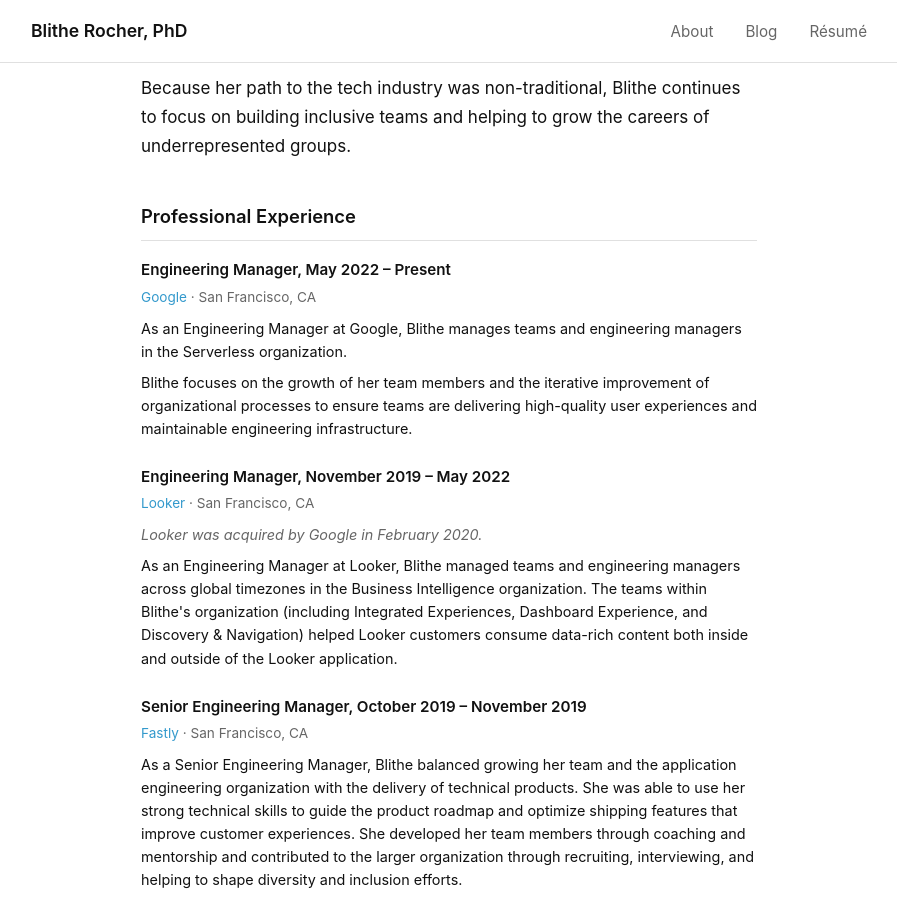
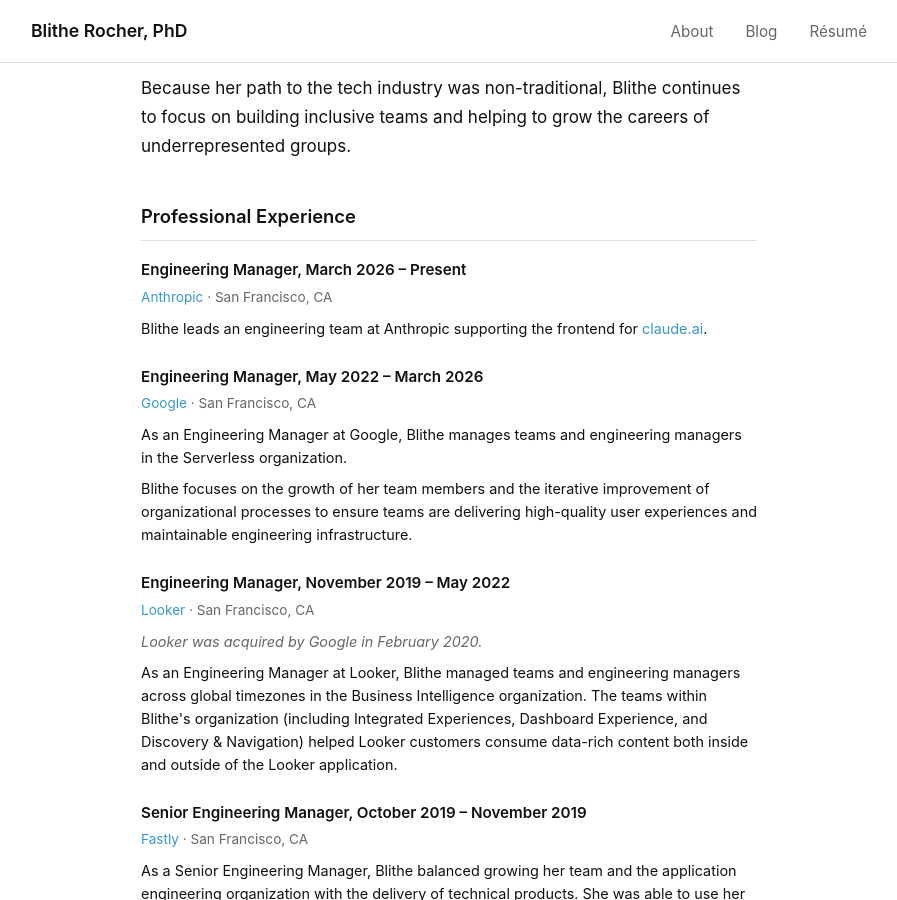
Before and after one commit to blithe/blithe.github.com, a Jekyll site: the page built from resume.html, in a window 1280 px wide and 900 px high, scrolled down 727 px. Shown: the whole window, without its empty margins (191-1088 px from the left). Built offline with Jekyll 4.4.1, drawn with Linux system fonts in a browser that asks for light colours.

Commit message:
Update current role to Anthropic
- index.html: update bio to reflect new role at Anthropic (claude.ai frontend team)
- resume.html: add Anthropic entry (March 2026 - Present) and close out Google entry (May 2022 - March 2026)

Co-Authored-By: Claude Sonnet 4.6 <noreply@anthropic.com>

```diff
--- a/index.html
+++ b/index.html
@@ -4,6 +4,6 @@ title: Blithe Rocher, PhD
 ---
 
 <h2>About</h2>
-<p>Blithe Rocher is an engineering manager based in Alameda, California. She leads engineering teams at <a href="https://google.com">Google</a>  to help people develop and deploy highly scalable applications and functions on a fully managed  <a href="https://cloud.google.com/serverless">serverless platform</a>.  Prior to focusing on software engineering, she received a PhD in physical chemistry from the <a href="http://www.usc.edu">University of Southern California</a>.</p>
+<p>Blithe Rocher is an engineering manager based in Alameda, California. She leads an engineering team at <a href="https://anthropic.com">Anthropic</a> supporting the frontend for <a href="https://claude.ai">claude.ai</a>.  Prior to focusing on software engineering, she received a PhD in physical chemistry from the <a href="http://www.usc.edu">University of Southern California</a>.</p>
 
 <p>When she's not focused on tech, Blithe is watching baseball, reading books, or spending time with her family.</p>
--- a/resume.html
+++ b/resume.html
@@ -18,7 +18,13 @@ title: Blithe Rocher, PhD | R&eacute;sum&eacute;
   <h3>Professional Experience</h3>
 
   <div class="job">
-    <div class="job-header">Engineering Manager, May 2022 &ndash; Present</div>
+    <div class="job-header">Engineering Manager, March 2026 &ndash; Present</div>
+    <div class="job-meta"><a href="https://anthropic.com">Anthropic</a> &middot; San Francisco, CA</div>
+    <p>Blithe leads an engineering team at Anthropic supporting the frontend for <a href="https://claude.ai">claude.ai</a>.</p>
+  </div>
+
+  <div class="job">
+    <div class="job-header">Engineering Manager, May 2022 &ndash; March 2026</div>
     <div class="job-meta"><a href="https://google.com">Google</a> &middot; San Francisco, CA</div>
     <p>As an Engineering Manager at Google, Blithe manages teams and engineering managers in the Serverless organization.</p>
     <p>Blithe focuses on the growth of her team members and the iterative improvement of organizational processes to ensure teams are delivering high-quality user experiences and maintainable engineering infrastructure.</p>
```
